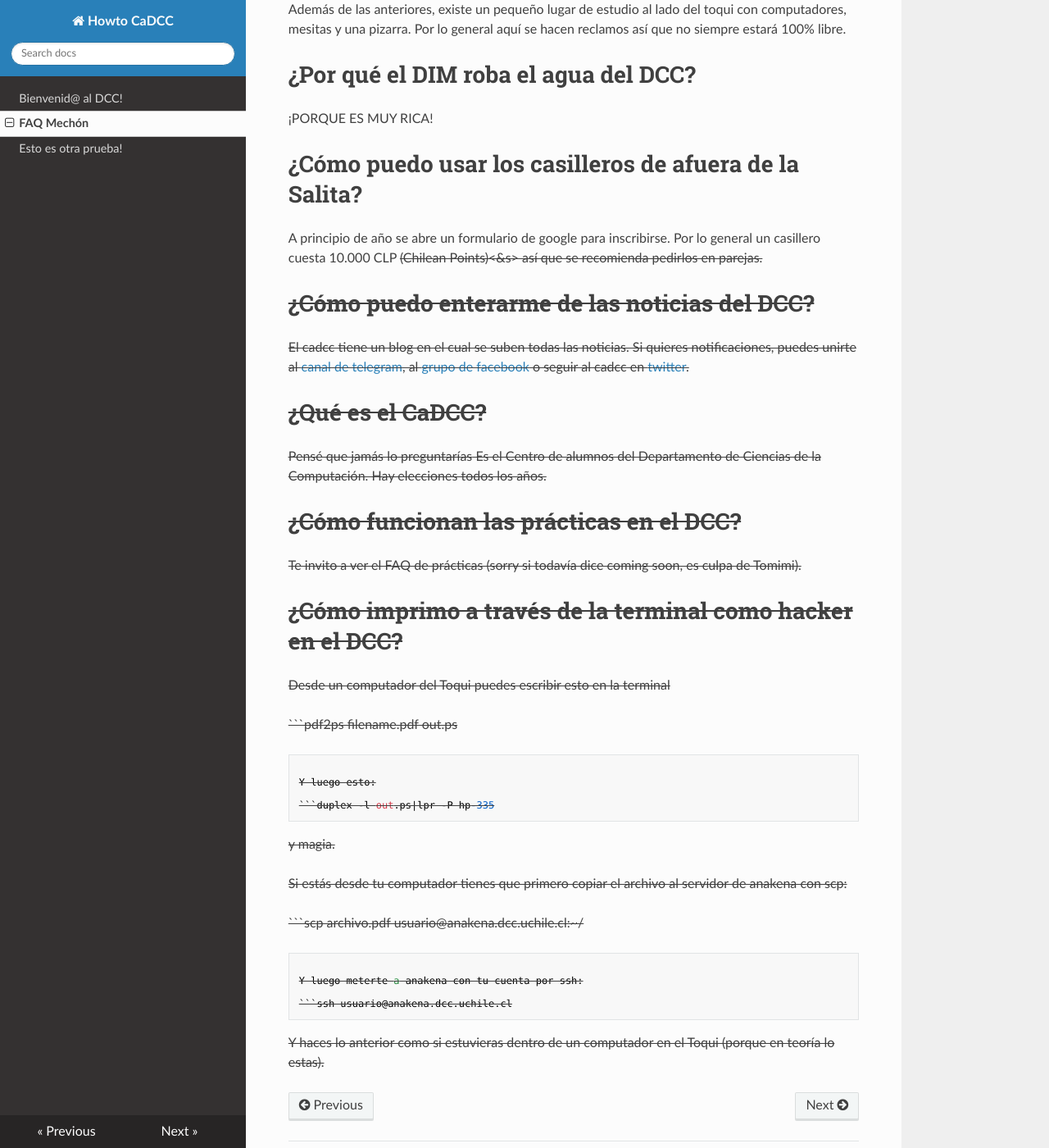
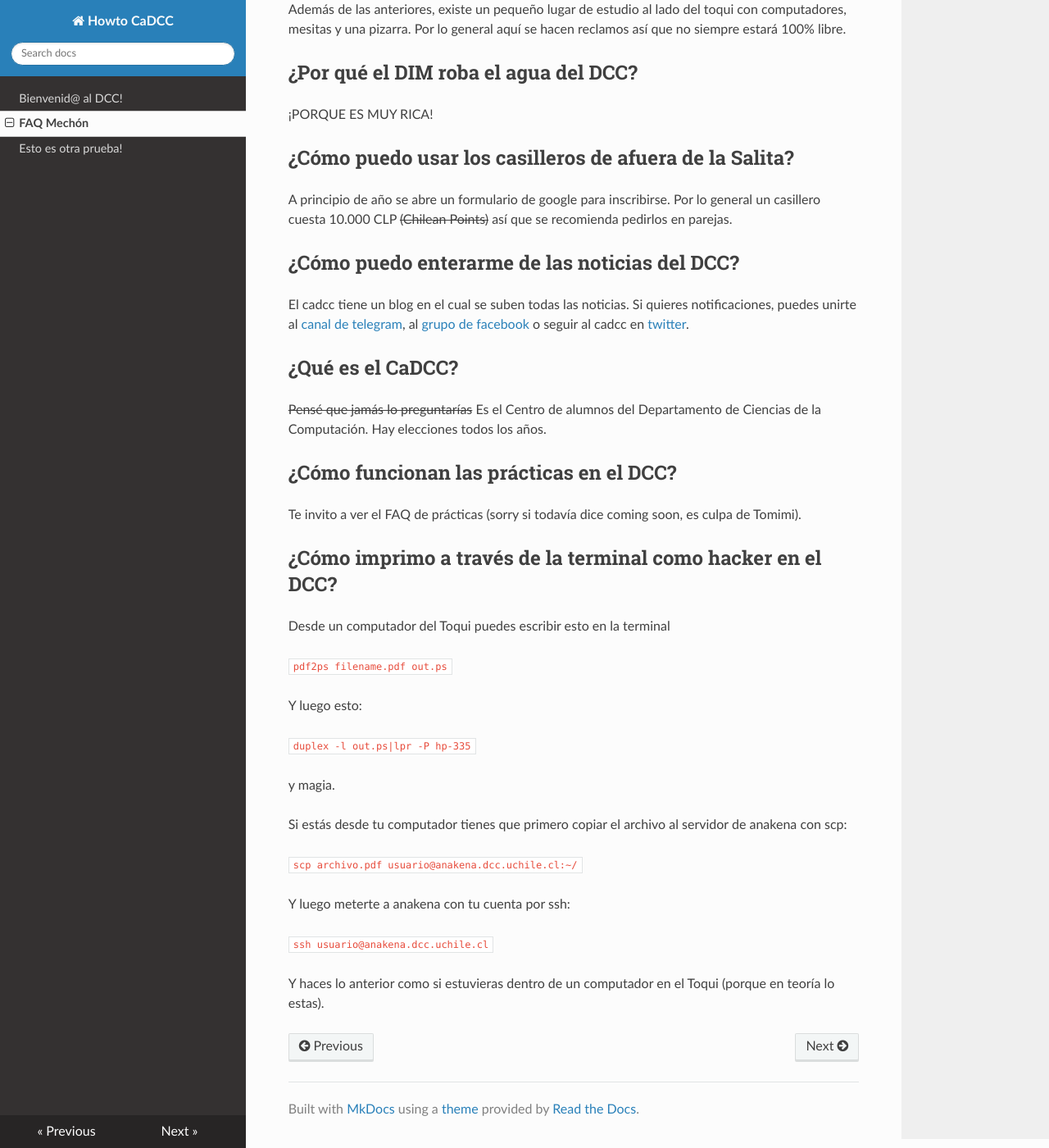
Before and after one commit to cadcc/howto, an MkDocs documentation site: the page built from docs/FAQ Mechón.md, in a window 1280 px wide and 1400 px high, scrolled down 1651 px. Shown: the whole window at 82% size. Built offline with MkDocs 1.6.1, drawn with Linux system fonts in a browser that asks for light colours; nearby versions of some CDN libraries; some of the changed lines change nothing that is shown.

Commit message:
Arregle errores muy pavos
por ejemplo me equivoque al final de subrayar algo, y cambie la sintaxis de código

````diff
--- a/docs/FAQ Mechón.md
+++ b/docs/FAQ Mechón.md
@@ -52,53 +52,49 @@ Y el Eniac, una sala silenciosa enfocada al trabajo individual solo con computad
 Además de las anteriores, existe un pequeño lugar de estudio al lado del toqui con computadores, mesitas y una pizarra. Por lo general aquí se hacen reclamos así que no siempre estará 100% libre.
 
 
-# ¿Por qué el DIM roba el agua del DCC?
+## ¿Por qué el DIM roba el agua del DCC?
 
 ¡PORQUE ES MUY RICA!
 
 
-# ¿Cómo puedo usar los casilleros de afuera de la Salita?
+## ¿Cómo puedo usar los casilleros de afuera de la Salita?
 
-A principio de año se abre un formulario de google para inscribirse. Por lo general un casillero cuesta 10.000 CLP <s>(Chilean Points)<&s> así que se recomienda pedirlos en parejas.
+A principio de año se abre un formulario de google para inscribirse. Por lo general un casillero cuesta 10.000 CLP <s>(Chilean Points)</s> así que se recomienda pedirlos en parejas.
 
 
-# ¿Cómo puedo enterarme de las noticias del DCC?
+## ¿Cómo puedo enterarme de las noticias del DCC?
 
 El cadcc tiene un blog en el cual se suben todas las noticias. Si quieres notificaciones, puedes unirte al [canal de telegram](https://t.me/CaDCCInforma), al [grupo de facebook](https://www.facebook.com/groups/CaDCCUchile/) o seguir al cadcc en [twitter](https://twitter.com/cadcc).
 
 
-# ¿Qué es el CaDCC?
+## ¿Qué es el CaDCC?
 
 <s>Pensé que jamás lo preguntarías</s> Es el Centro de alumnos del Departamento de Ciencias de la Computación. Hay elecciones todos los años.
 
 
-# ¿Cómo funcionan las prácticas en el DCC?
+## ¿Cómo funcionan las prácticas en el DCC?
 
 Te invito a ver el FAQ de prácticas (sorry si todavía dice coming soon, es culpa de Tomimi).
 
 
-# ¿Cómo imprimo a través de la terminal como hacker en el DCC?
+## ¿Cómo imprimo a través de la terminal como hacker en el DCC?
 
 Desde un computador del Toqui puedes escribir esto en la terminal
 
-```pdf2ps filename.pdf out.ps
-```
+`pdf2ps filename.pdf out.ps`
 
 Y luego esto:
 
-```duplex -l out.ps|lpr -P hp-335
-```
+`duplex -l out.ps|lpr -P hp-335`
 
 y magia.
 
 Si estás desde tu computador tienes que primero copiar el archivo al servidor de anakena con scp:
 
-```scp archivo.pdf usuario@anakena.dcc.uchile.cl:~/
-```
+`scp archivo.pdf usuario@anakena.dcc.uchile.cl:~/`
 
 Y luego meterte a anakena con tu cuenta por ssh:
 
-```ssh usuario@anakena.dcc.uchile.cl
-```
+`ssh usuario@anakena.dcc.uchile.cl`
 
 Y haces lo anterior como si estuvieras dentro de un computador en el Toqui (porque en teoría lo estas).
````
